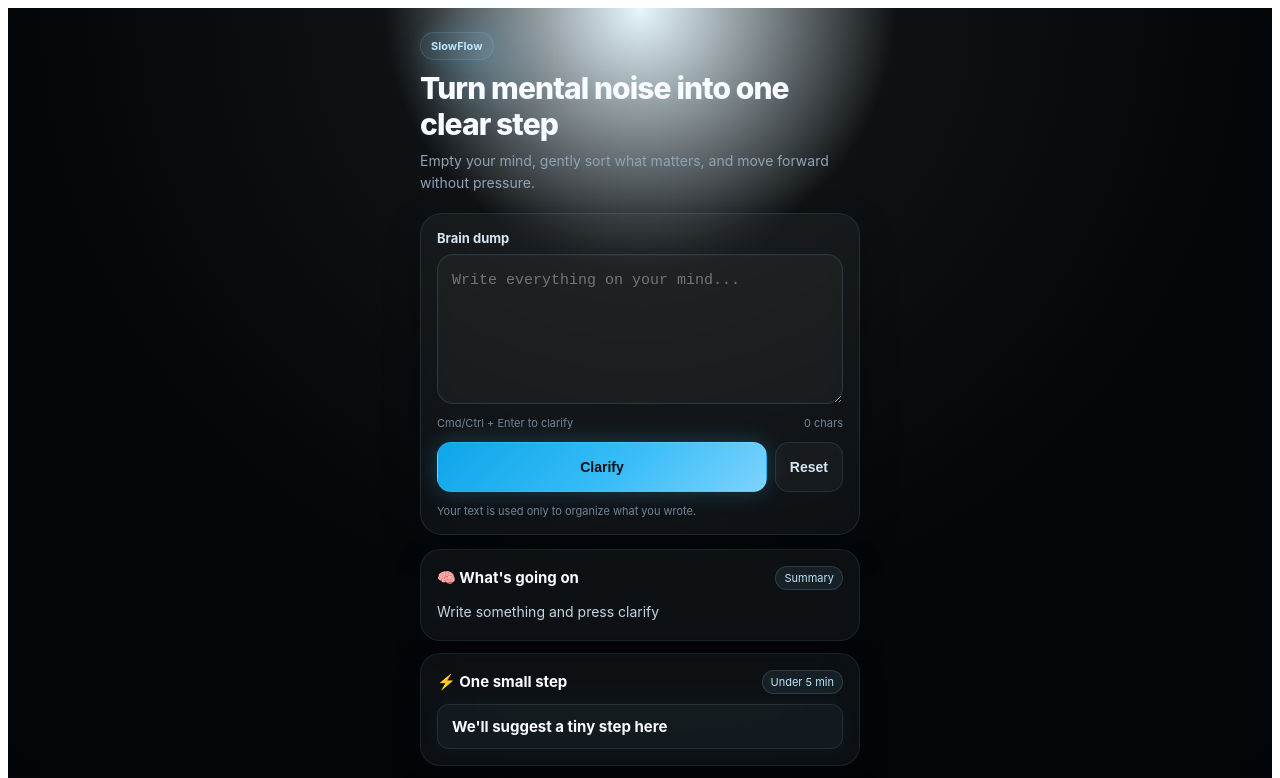
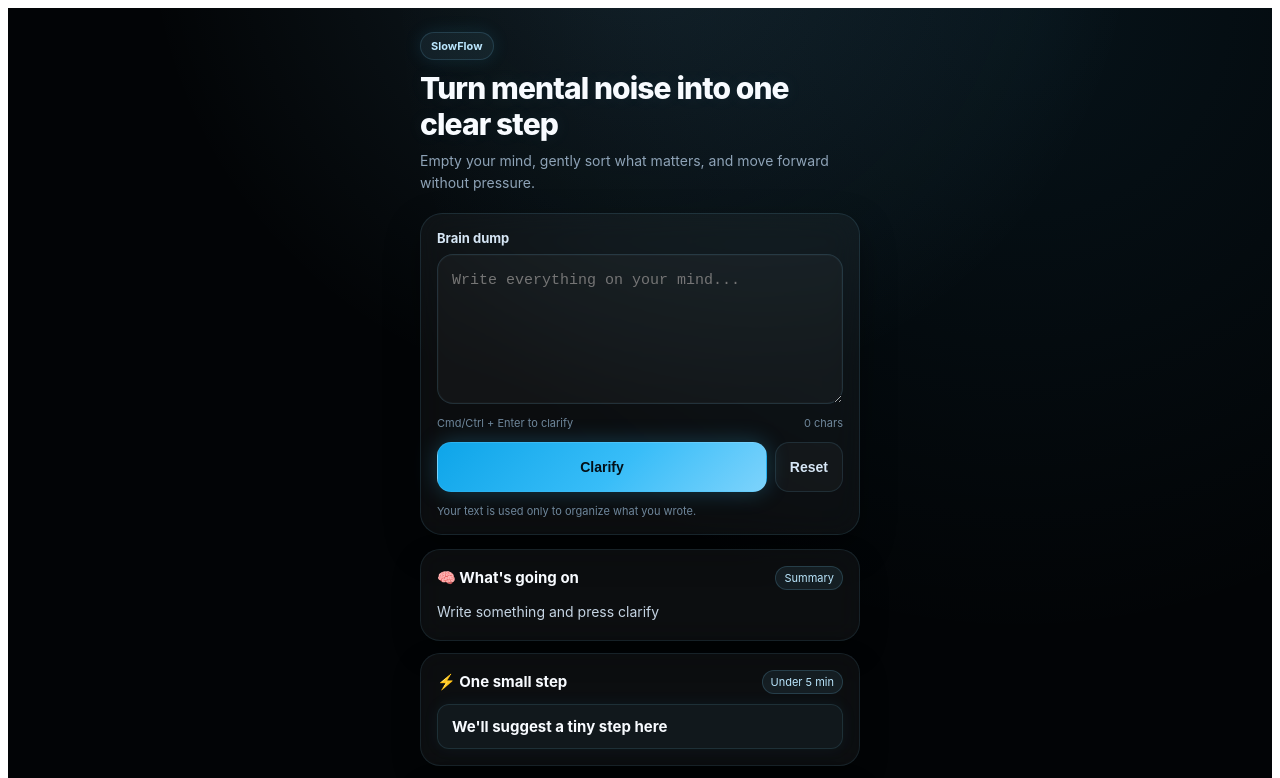
Before and after one commit to triinlitwintschik-boop/slowflow, a React (Create React App) app: page / in a window 1280 px wide. Shown: the top 778 px of the page. Built offline with nearby package versions, Linux system fonts and the light colour scheme.

Commit message:
Update App.js

```diff
--- a/src/App.js
+++ b/src/App.js
@@ -355,7 +355,6 @@ export default function App() {
 
       <div style={styles.container}>
         <div style={styles.hero}>
-          <div style={styles.logoGlow} />
           <div style={styles.badge}>SlowFlow</div>
           <h1 style={styles.title}>Turn mental noise into one clear step</h1>
           <p style={styles.subtitle}>
@@ -582,8 +581,11 @@ const styles = {
   page: {
     minHeight: "100vh",
     padding: "24px 12px 40px",
-    background:
-      "radial-gradient(circle at top, rgba(56,189,248,0.12) 0%, rgba(5,8,10,0.96) 22%, #04070a 52%, #020406 100%)"
+    background: `
+      radial-gradient(circle at 50% -10%, rgba(125,211,252,0.12), transparent 40%),
+      radial-gradient(circle at 80% 0%, rgba(56,189,248,0.08), transparent 45%),
+      #020406
+    `
   },
   container: {
     maxWidth: 440,
@@ -594,17 +596,6 @@ const styles = {
   hero: {
     marginBottom: 18,
     position: "relative"
-  },
-  logoGlow: {
-    position: "absolute",
-    width: 140,
-    height: 140,
-    borderRadius: "50%",
-    background: "radial-gradient(circle, rgba(125,211,252,0.18), transparent 70%)",
-    top: -40,
-    left: -10,
-    pointerEvents: "none",
-    filter: "blur(6px)"
   },
   badge: {
     position: "relative",
```
